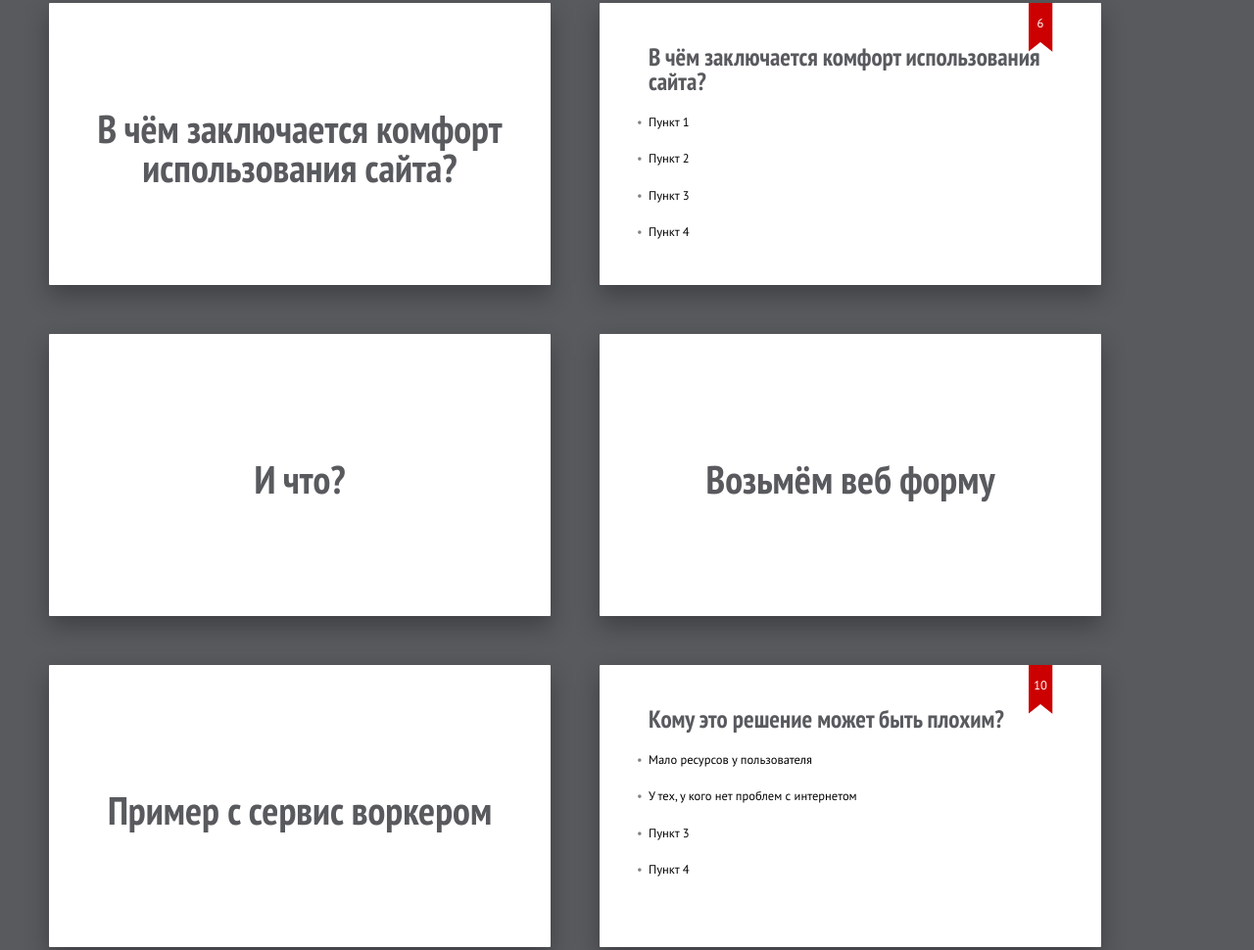
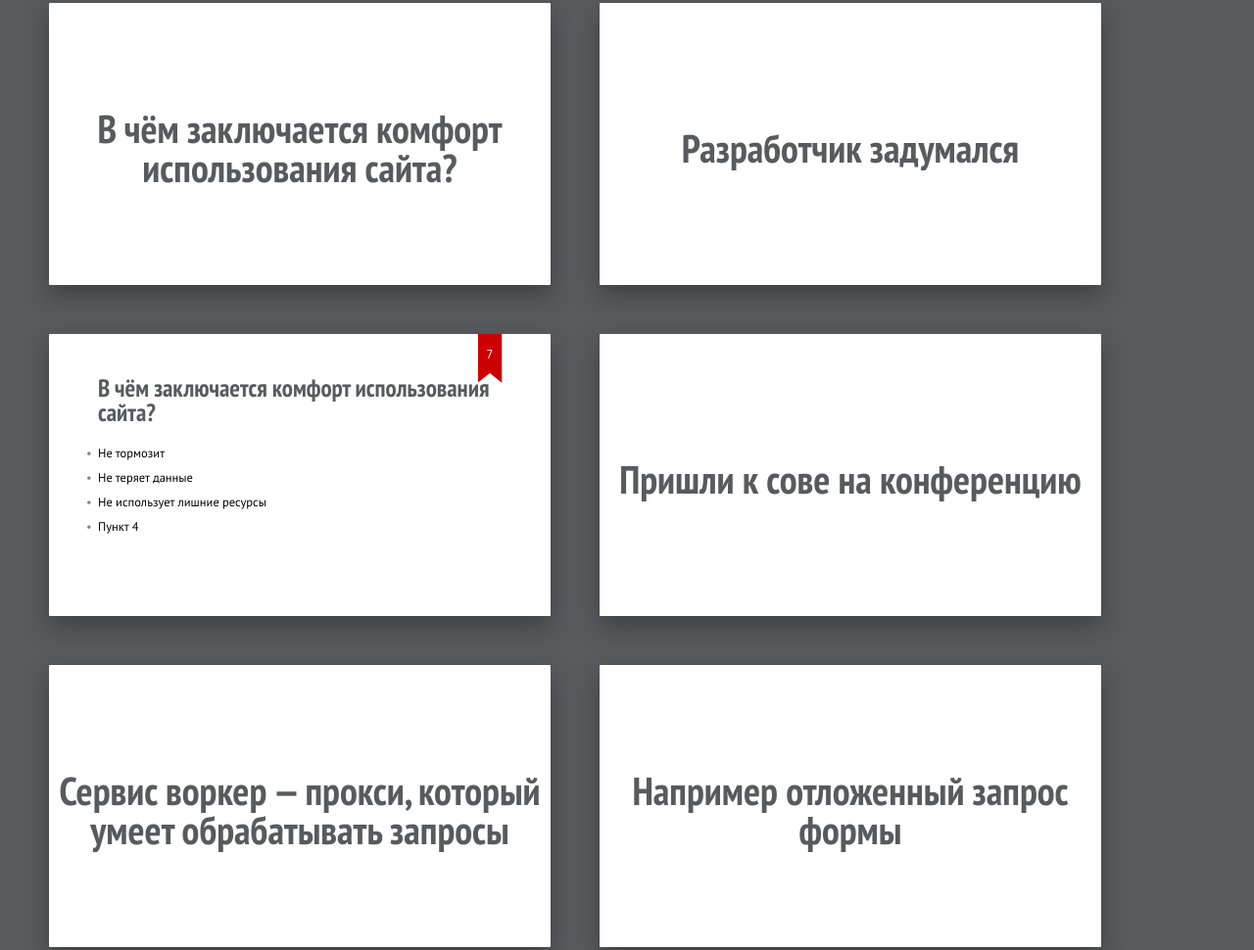
Before and after one commit to Chugainov/web-comfort, a plain HTML site: page index.html in a window 1280 px wide. Shown: the part 847-1817 px from the top of the page at 98% size. Drawn offline with Linux system fonts and the light colour scheme.

Commit message:
Update index.html

```diff
--- a/index.html
+++ b/index.html
@@ -113,34 +113,46 @@
         <h2 class="shout shout-less shrink">В чём заключается комфорт использования сайта?</h2>
     </section>
 
+    <section class="slide clear">
+        <h2 class="shout shout-less shrink">Разработчик задумался</h2>
+    </section>
+
     <section class="slide">
         <h2>В чём заключается комфорт использования сайта?</h2>
         <ul>
             <li>
-                <p> Пункт 1 </p>
+                Не тормозит
             </li>
-            <li>
-                <p> Пункт 2 </p>
+            <li class="next">
+                Не теряет данные
             </li>
-            <li>
-                <p> Пункт 3 </p>
+            <li class="next">
+                Не использует лишние ресурсы
             </li>
-            <li>
-                <p> Пункт 4 </p>
+            <li class="next">
+                Пункт 4
             </li>
         </ul>
     </section>
 
     <section class="slide clear">
-        <h2 class="shout shout-less shrink">И что?</h2>
+        <h2 class="shout shout-less shrink">Пришли к сове на конференцию</h2>
     </section>
 
     <section class="slide clear">
-        <h2 class="shout shout-less shrink">Возьмём веб форму</h2>
+        <h2 class="shout shout-less shrink">Сервис воркер — прокси, который умеет обрабатывать запросы</h2>
+    </section>
+
+    <section class="slide clear">
+        <h2 class="shout shout-less shrink">Например отложенный запрос формы</h2>
     </section>
 
     <section class="slide clear">
         <h2 class="shout shout-less shrink">Пример с сервис воркером</h2>
+    </section>
+
+    <section class="slide clear">
+        <h2 class="shout shout-less shrink">Первый раз пришли бить разработчика</h2>
     </section>
 
     <section class="slide">
@@ -153,7 +165,7 @@
                 <p> У тех, у кого нет проблем с интернетом </p>
             </li>
             <li>
-                <p> Пункт 3 </p>
+                <p> Потеря актуальности данных </p>
             </li>
             <li>
                 <p> Пункт 4 </p>
@@ -179,13 +191,13 @@
         <h2>Кому это решение может быть плохим?</h2>
         <ul>
             <li>
-                <p> Пункт 1 </p>
+                <p> Может потерять актуальность </p>
             </li>
             <li>
-                <p> Пункт 2 </p>
+                <p> Нет ресурсов для сервис воркера </p>
             </li>
             <li>
-                <p> Пункт 3 </p>
+                <p> Нет пробле </p>
             </li>
             <li>
                 <p> Пункт 4 </p>
```
